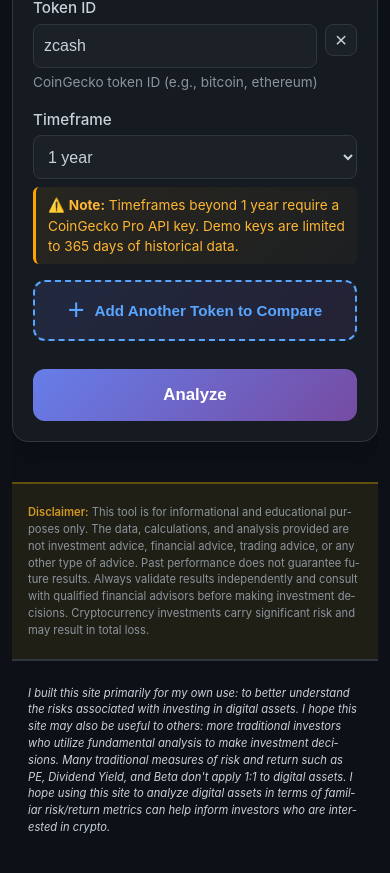
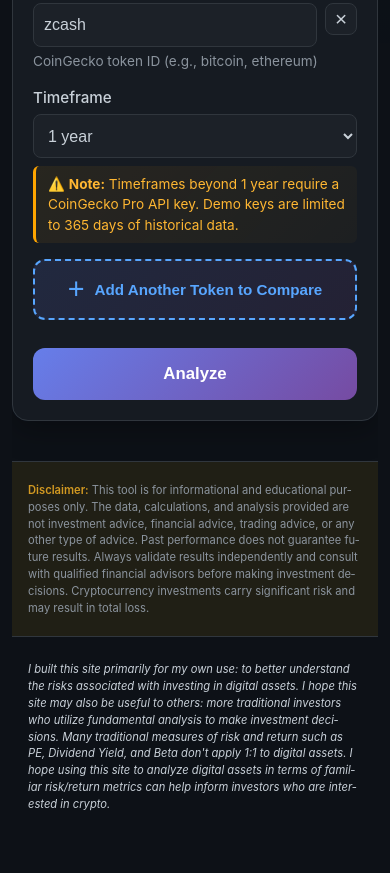
Before and after one commit to sagefoster/crypto-risk-analyzer, a website: page public/index.html in a window 390 px wide. Shown: the part 801-1674 px from the top of the page. Drawn offline with Linux system fonts and the light colour scheme.

Commit message:
Updated subheader and combined disclosure with footer blurb
Subheader Update:
1. Changed to Exact Specification
   - Before: "Compare up to 5 digital assets using traditional risk metrics: Beta-weighting, Sharpe Ratio, Max Drawdown, and more."
   - After: "Calculate traditional risk metrics for digital assets"
   - Cleaner, more concise
   - Matches user's exact request

Footer & Disclosure Combination:
1. Combined Disclosure with Footer
   - Disclosure now inside footer section
   - Disclosure appears first (top of footer)
   - Footer blurb appears below disclosure
   - Single cohesive footer section

2. Updated Styling
   - Disclosure: Yellow-tinted background at top
   - Footer text: Italic personal note below
   - Proper spacing between sections
   - Border-top on footer, border-bottom on disclosure
   - Maintains visual separation

3. Mobile Optimization
   - Both sections visible on mobile
   - Proper padding and spacing
   - Left-aligned text on mobile
   - Font sizes optimized (0.7rem mobile)
   - !important rules ensure visibility

Result:
   ✅ Subheader updated to exact specification
   ✅ Disclosure and footer combined in one section
   ✅ Professional disclosure at top of footer
   ✅ Personal blurb below disclosure
   ✅ Mobile visibility ensured
   ✅ Clean, cohesive footer design

```diff
--- a/public/index.html
+++ b/public/index.html
@@ -10,7 +10,7 @@
     <div class="container">
         <header>
             <h1>Crypto Risk Analyzer</h1>
-            <p class="subtitle">Compare up to 5 digital assets using traditional risk metrics: Beta-weighting, Sharpe Ratio, Max Drawdown, and more.</p>
+            <p class="subtitle">Calculate traditional risk metrics for digital assets</p>
         </header>
 
         <div class="card info-card">
@@ -89,13 +89,12 @@
 
         <div id="error" class="error hidden"></div>
 
-        <div class="disclosure-section">
-            <p class="disclosure-text">
-                <strong>Disclaimer:</strong> This tool is for informational and educational purposes only. The data, calculations, and analysis provided are not investment advice, financial advice, trading advice, or any other type of advice. Past performance does not guarantee future results. Always validate results independently and consult with qualified financial advisors before making investment decisions. Cryptocurrency investments carry significant risk and may result in total loss.
-            </p>
-        </div>
-
         <footer class="site-footer">
+            <div class="disclosure-section">
+                <p class="disclosure-text">
+                    <strong>Disclaimer:</strong> This tool is for informational and educational purposes only. The data, calculations, and analysis provided are not investment advice, financial advice, trading advice, or any other type of advice. Past performance does not guarantee future results. Always validate results independently and consult with qualified financial advisors before making investment decisions. Cryptocurrency investments carry significant risk and may result in total loss.
+                </p>
+            </div>
             <p class="footer-text">
                 I built this site primarily for my own use: to better understand the risks associated with investing in digital assets. I hope this site may also be useful to others: more traditional investors who utilize fundamental analysis to make investment decisions. Many traditional measures of risk and return such as PE, Dividend Yield, and Beta don't apply 1:1 to digital assets. I hope using this site to analyze digital assets in terms of familiar risk/return metrics can help inform investors who are interested in crypto.
             </p>
--- a/public/style.css
+++ b/public/style.css
@@ -2455,12 +2455,22 @@ p, .overview, .interpretation-text, .interpretation-details p,
     }
 }
 
-/* Disclosure Section */
-.disclosure-section {
+/* Site Footer with Disclosure */
+.site-footer {
     margin-top: 60px;
+    padding: 0;
+    border-top: 1px solid var(--border-color);
+    text-align: center;
+    position: relative;
+    z-index: 1;
+    background: var(--bg-primary);
+}
+
+/* Disclosure Section (inside footer) */
+.site-footer .disclosure-section {
+    margin-top: 0;
     padding: 24px 20px;
     background: rgba(255, 193, 7, 0.08);
-    border-top: 2px solid rgba(255, 193, 7, 0.3);
     border-bottom: 1px solid var(--border-color);
 }
 
@@ -2478,52 +2488,40 @@ p, .overview, .interpretation-text, .interpretation-details p,
     font-weight: 600;
 }
 
-/* Site Footer */
-.site-footer {
-    margin-top: 0;
-    padding: 30px 20px 40px;
-    border-top: 1px solid var(--border-color);
-    text-align: center;
-    position: relative;
-    z-index: 1;
-    background: var(--bg-primary);
-}
-
 .footer-text {
     font-size: 0.75rem;
     line-height: 1.6;
     color: var(--text-tertiary);
     max-width: 800px;
     margin: 0 auto;
+    padding: 30px 20px 40px;
     font-style: italic;
 }
 
 @media (max-width: 768px) {
-    .disclosure-section {
+    .site-footer {
         margin-top: 40px;
+    }
+
+    .site-footer .disclosure-section {
         padding: 20px 16px;
     }
 
     .disclosure-text {
         font-size: 0.7rem;
         line-height: 1.5;
-    }
-
-    .site-footer {
-        margin-top: 0;
-        padding: 24px 16px 40px;
-        min-height: auto;
     }
 
     .footer-text {
         font-size: 0.7rem;
         line-height: 1.5;
         text-align: left;
+        padding: 24px 16px 40px;
     }
 
     /* Ensure footer is visible on mobile - prevent any hiding */
     .site-footer,
-    .disclosure-section {
+    .site-footer .disclosure-section {
         display: block !important;
         visibility: visible !important;
         opacity: 1 !important;
```
